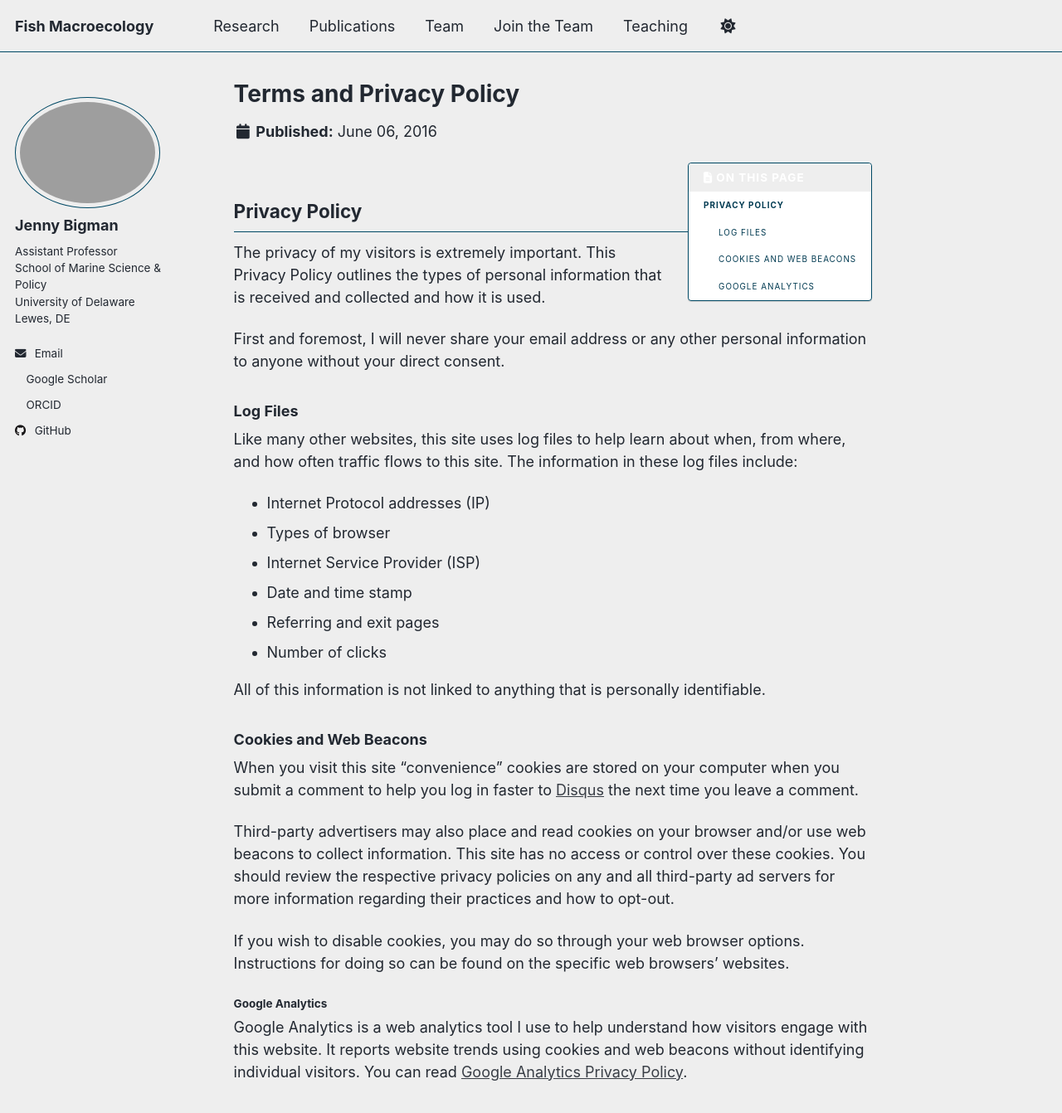
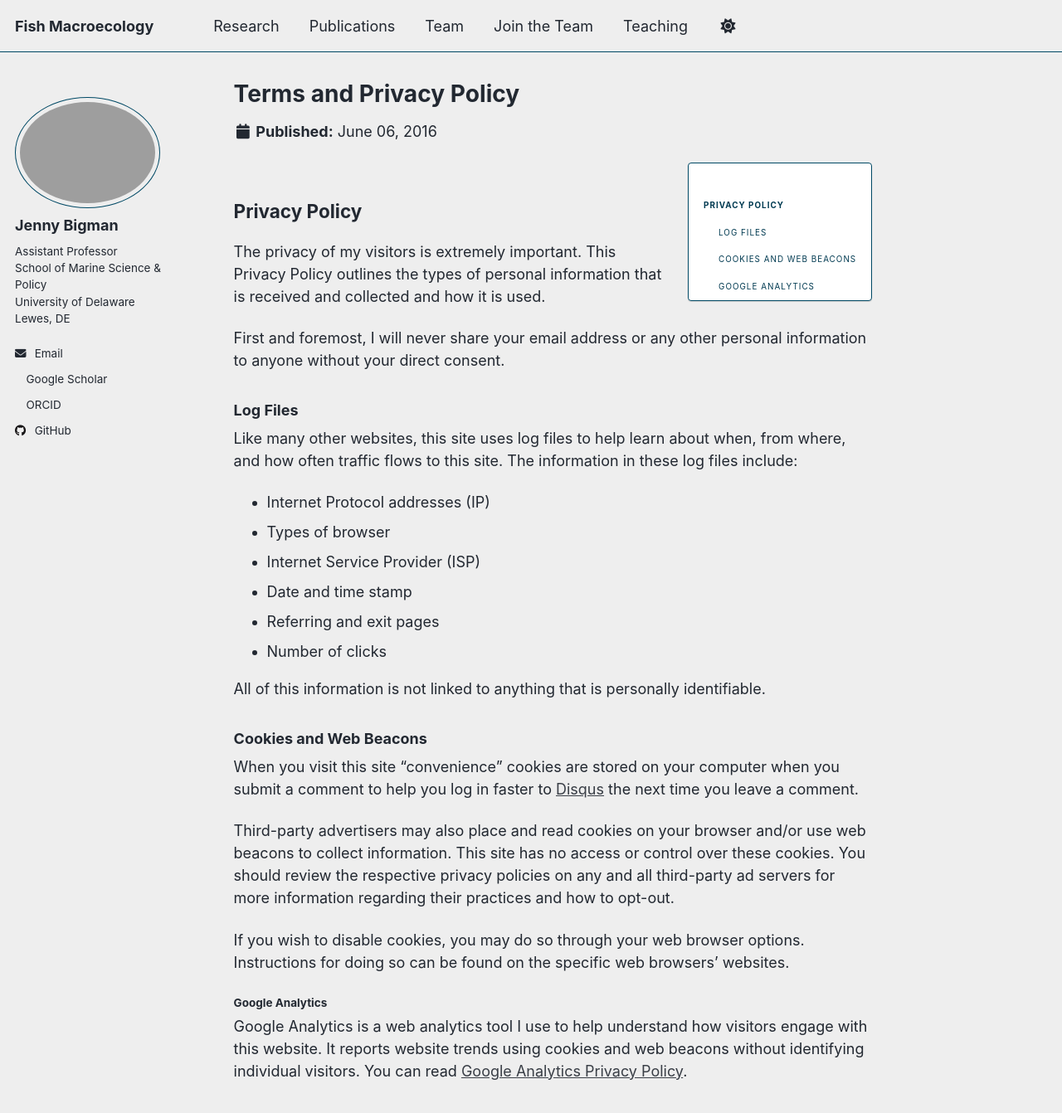
Before and after one commit to jennybigman/jennybigman.github.io, a Jekyll site: the page built from _pages/terms.md, in a window 1280 px wide and 1400 px high. Shown: the top 1342 px of the window at 83% size. Built offline with Jekyll 4.4.1, drawn with Linux system fonts in a browser that asks for light colours; a script that is not in the unit is left out.

Commit message:
Update custom.html

```diff
--- a/_includes/head/custom.html
+++ b/_includes/head/custom.html
@@ -19,3 +19,41 @@
 
 
 <!-- end custom head snippets -->
+
+<style>
+/* Remove underline/border from the big page title */
+.page__title { border-bottom: 0 !important; box-shadow: none !important; }
+
+/* Remove underline/border from ALL headings in page content */
+.page__content h1,
+.page__content h2,
+.page__content h3,
+.page__content h4,
+.page__content h5,
+.page__content h6 {
+  border: 0 !important;
+  border-bottom: 0 !important;
+  box-shadow: none !important;
+  background: none !important;
+}
+
+/* Just in case the theme uses pseudo-elements */
+.page__content h1::before,
+.page__content h1::after,
+.page__content h2::before,
+.page__content h2::after,
+.page__content h3::before,
+.page__content h3::after,
+.page__content h4::before,
+.page__content h4::after,
+.page__content h5::before,
+.page__content h5::after,
+.page__content h6::before,
+.page__content h6::after {
+  content: none !important;
+  display: none !important;
+}
+
+/* Hide any horizontal rules that might show up */
+.page__content hr { display: none !important; }
+</style>
```
